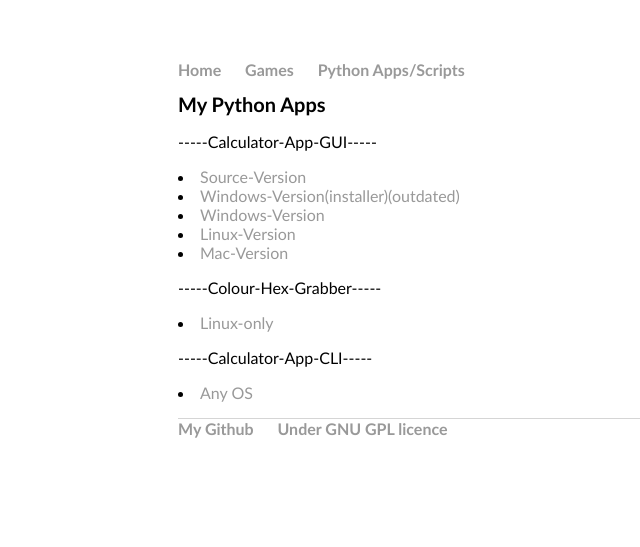
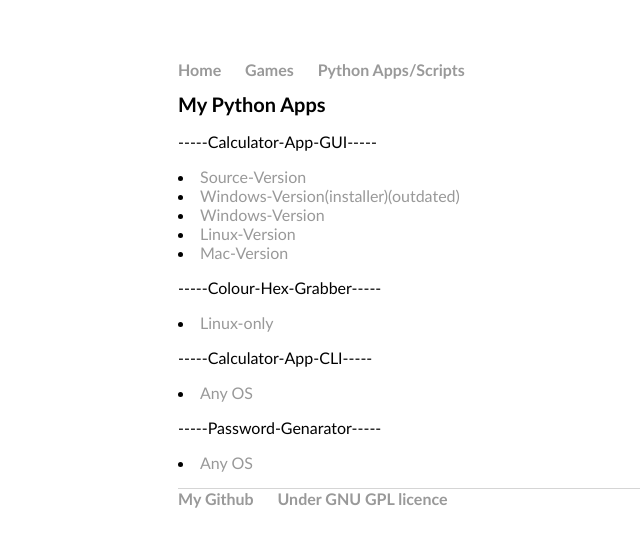
Before and after one commit to hen6003/hen6003.github.io, a Jekyll site: the page built from python/index.html, in a window 1280 px wide. Shown: the top 547 px of the page, without its empty margins (14-654 px from the left). Built offline with Jekyll 4.4.1, drawn with Linux system fonts in a browser that asks for light colours.

Commit message:
Update index.html

```diff
--- a/python/index.html
+++ b/python/index.html
@@ -5,15 +5,17 @@ title: Python apps/scripts
 <div class="blurb">
 	<h1>My Python Apps</h1>
 	<p>-----Calculator-App-GUI-----</p>
-	<li><a href="https://github.com/hen6003/Calc_GUI_python/tree/master/Calc-source" target="_window">Source-Version</a></li>
+	<li><a href="https://github.com/hen6003/Calc_GUI_python/tree/master/Calc-source">Source-Version</a></li>
 	<li><a href="https://github.com/hen6003/Calc_GUI_python/blob/master/Calc-installer.exe" target="_window">Windows-Version(installer)(outdated)</a></li>
 	<li><a href="https://github.com/hen6003/Calc_GUI_python/tree/master/Calc-win" target="_window">Windows-Version</a></li>
-	<li><a href="https://github.com/hen6003/Calc_GUI_python/tree/master/Calc-linux" target="_window">Linux-Version</a></li>
-	<li><a href="https://github.com/hen6003/Calc_GUI_python/tree/master/Calc-mac" target="_window">Mac-Version</a></li>
+	<li><a href="https://github.com/hen6003/Calc_GUI_python/tree/master/Calc-linux">Linux-Version</a></li>
+	<li><a href="https://github.com/hen6003/Calc_GUI_python/tree/master/Calc-mac">Mac-Version</a></li>
 	<p>-----Colour-Hex-Grabber-----</p>
 	<li><a href="https://github.com/hen6003/grabc" target="_window">Linux-only</a></li>
 	<p>-----Calculator-App-CLI-----</p>
-	<li><a href="https://github.com/hen6003/Python-calculator/tree/master" target="_window">Any OS</a></li>
+	<li><a href="https://github.com/hen6003/Python-calculator/tree/master">Any OS</a></li>
+	<p>-----Password-Genarator-----</p>
+	<li><a href="https://github.com/hen6003/Python-Passwd-Gen">Any OS</a></li>
 	<p></p>
 
 </div><!-- /.blurb -->
```
